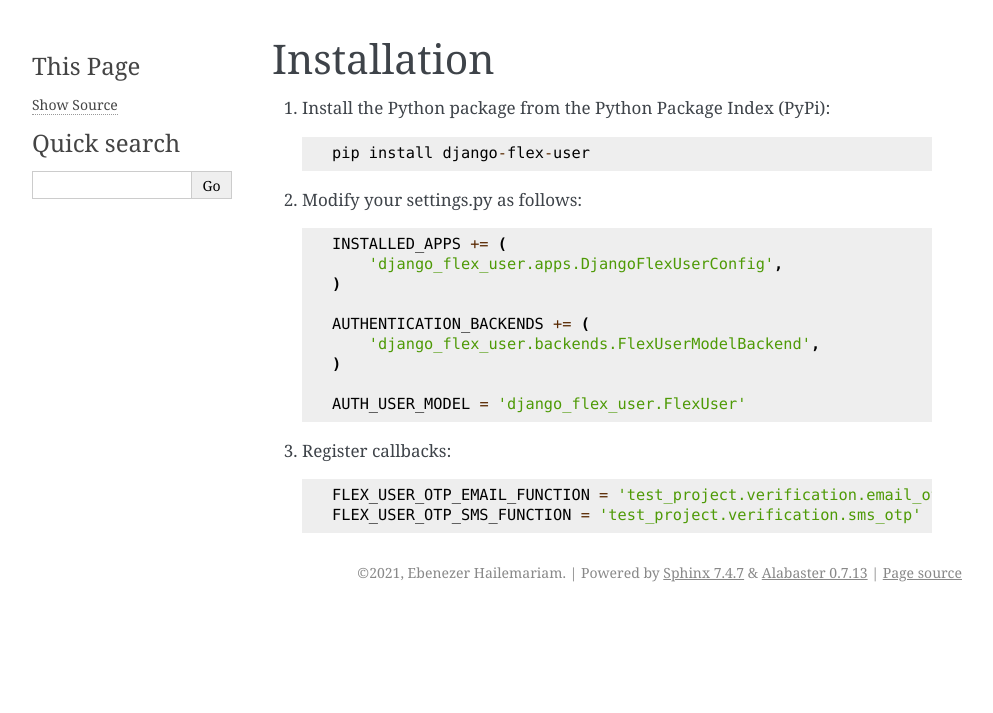
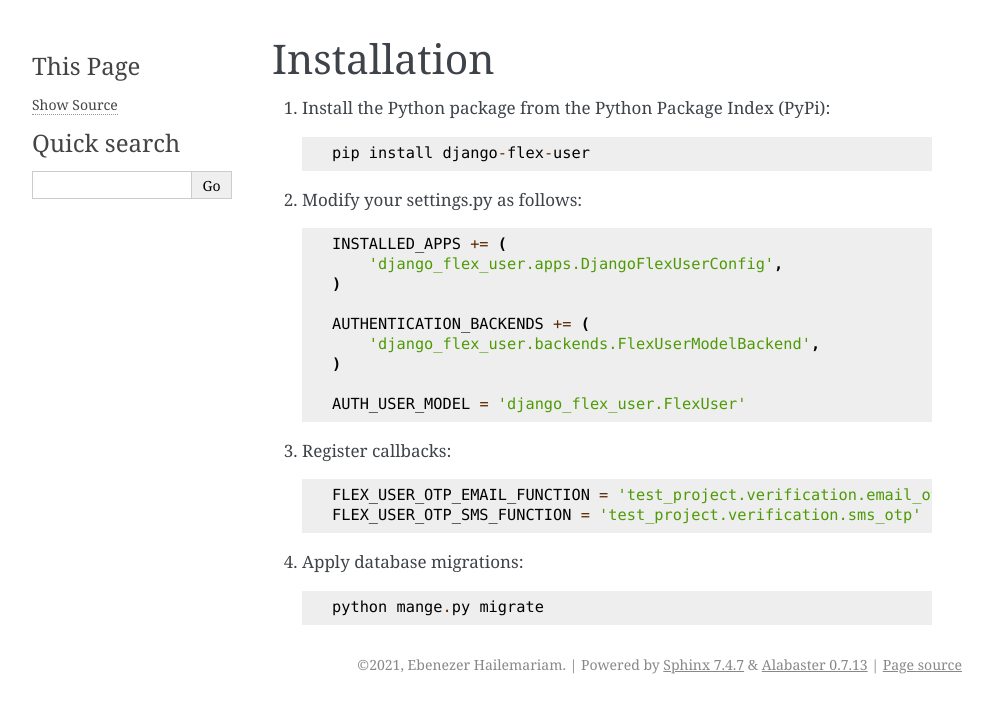
Before and after one commit to ebenh/django-flex-user, a Sphinx documentation site: the page built from docs/source/installation.rst, in a window 1280 px wide. Shown: the top 713 px of the page, without its empty margins (148-1141 px from the left). Built offline with Sphinx 7.4.7, drawn with Linux system fonts in a browser that asks for light colours.

Commit message:
Updating documentation

```diff
--- a/docs/source/installation.rst
+++ b/docs/source/installation.rst
@@ -20,3 +20,7 @@ Installation
 
     FLEX_USER_OTP_EMAIL_FUNCTION = 'test_project.verification.email_otp'
     FLEX_USER_OTP_SMS_FUNCTION = 'test_project.verification.sms_otp'
+
+4. Apply database migrations::
+
+    python mange.py migrate
```
